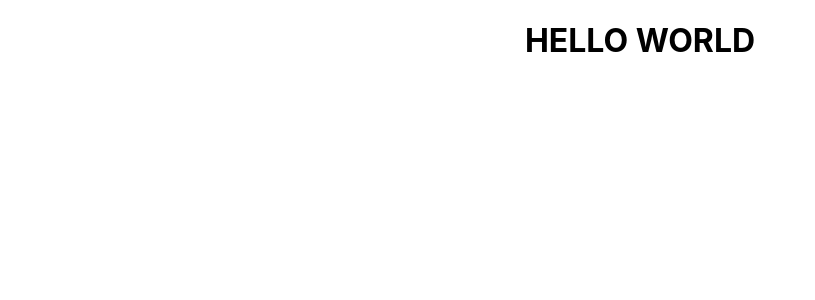
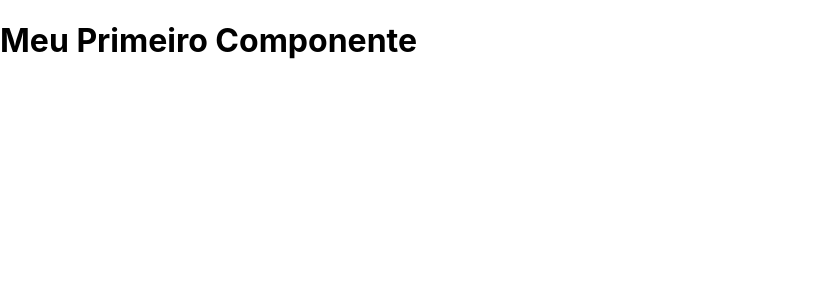
Before and after one commit to welton-rodrigo/Programacao-Conceitos, a React (Create React App) app in the folder ReactWorkspace/1_INTRO/hello-world/: page / in a window 1280 px wide. Shown: the top 300 px of the page, without its empty margins (0-815 px from the left). Built offline with nearby package versions, Linux system fonts and the light colour scheme.

Commit message:
Components react

```diff
--- a/ReactWorkspace/1_INTRO/hello-world/src/App.js
+++ b/ReactWorkspace/1_INTRO/hello-world/src/App.js
@@ -1,11 +1,11 @@
 import logo from './logo.svg';
 import './App.css';
+import first from './components/FirstComponent'
+import FirstComponent from './components/FirstComponent';
 
 function App() {
   return (
-    <div className="App">
-      <h1>HELLO WORLD</h1>
-    </div>
+    <FirstComponent />
   );
 }
 
--- /dev/null
+++ b/ReactWorkspace/1_INTRO/hello-world/src/components/FirstComponent.js
@@ -0,0 +1,10 @@
+const FirstComponent = () =>{
+
+    return(
+        <div>
+            <h1>Meu Primeiro Componente</h1>
+        </div>
+    );
+};
+
+export default FirstComponent;
```
Also changed, not shown: 2 other files (tests, documents, lock files or other folders).
